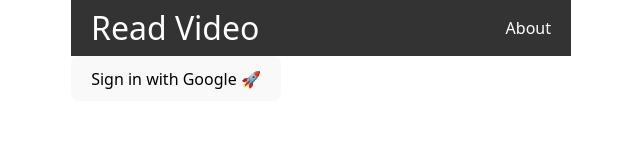
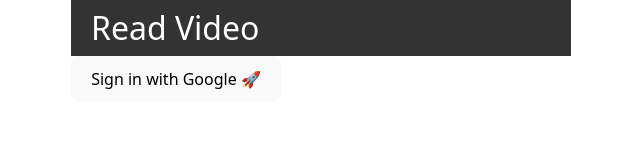
Before and after one commit to lofti198/readvideo.client, a React (Vite) app: page / in a window 1280 px wide. Shown: the top 160 px of the page, without its empty margins (319-959 px from the left). Built offline with nearby package versions, Linux system fonts and the light colour scheme; no server answers.

Commit message:
small design adjustments

```diff
--- a/src/components/layout/Navbar.jsx
+++ b/src/components/layout/Navbar.jsx
@@ -22,7 +22,7 @@ export default function Navbar() {
       </Link>
       <ul>
         {/* <CustomLink to="/pricing">Pricing</CustomLink> */}
-        <CustomLink to="/about">About</CustomLink>
+        {/* <CustomLink to="/about">About</CustomLink> */}
       </ul>
     </nav>
   )
--- a/src/index.css
+++ b/src/index.css
@@ -167,7 +167,8 @@ body {
 
 .fixed-width-table {
   width: 500px; /* Set your desired fixed width */
-
+  border-collapse: separate;
+  border-spacing: 8px; /* Adjust the value as needed */
   margin: auto; /* Center the table on the page */
 }
 
@@ -177,4 +178,6 @@ body {
   padding: 5px; /* Add some padding inside the cells */
   margin: 2px; /* Add some space around the cells */
   display: inline-block; /* This will allow the background and border-radius to fit the content */
+  cursor: default;
+  user-select: none;
 }
```
Also changed, not shown: src/components/pages/Home.jsx (line endings or trailing spaces).
